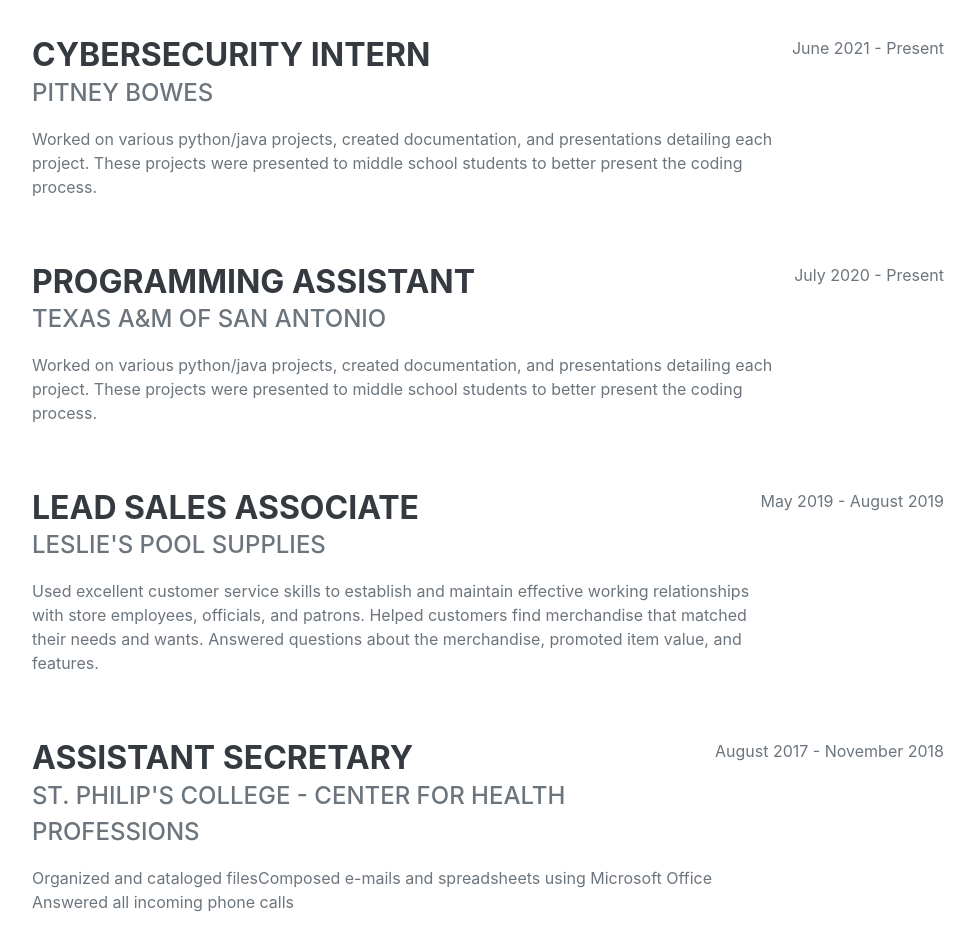
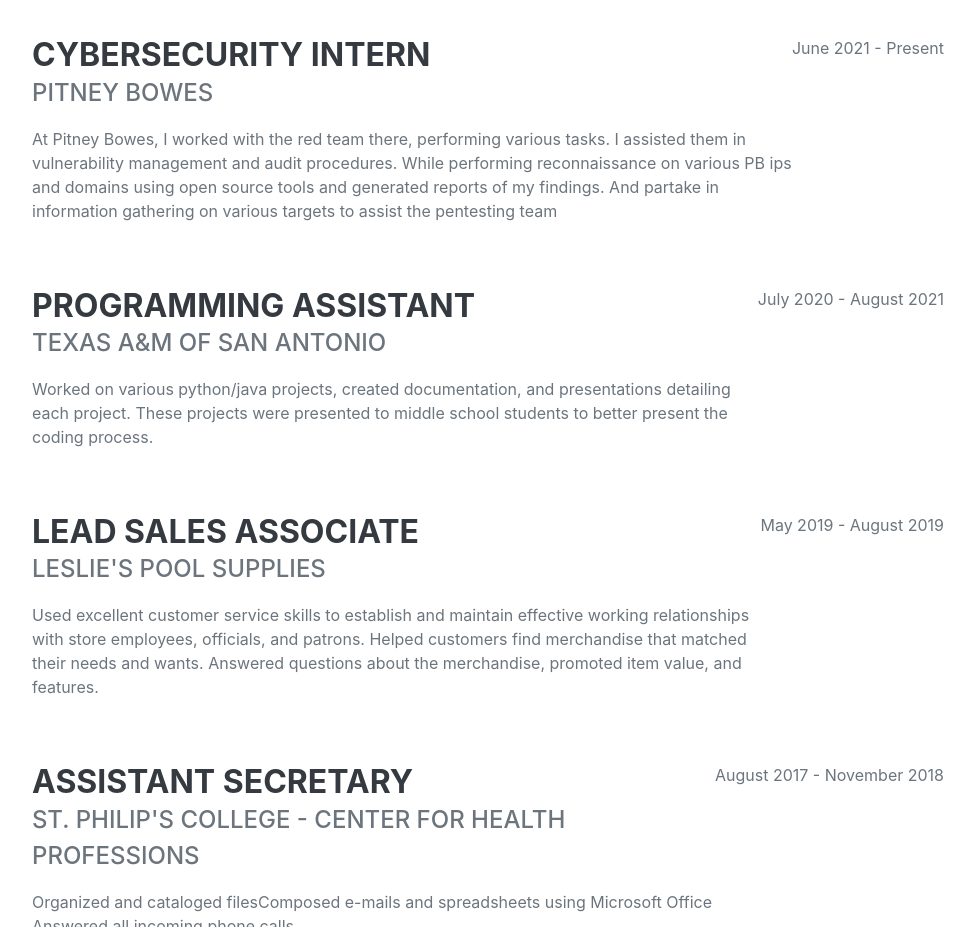
Before and after one commit to siinatra35/david.github.io, a plain HTML site: page index.html in a window 1280 px wide. Shown: the part 960-1887 px from the top of the page, without its empty margins (288-1263 px from the left). Drawn offline with nearby package versions, Linux system fonts and the light colour scheme; a web font is replaced by a local one.

Commit message:
added PB summary

```diff
--- a/index.html
+++ b/index.html
@@ -69,7 +69,8 @@
                     <div class="flex-grow-1">
                         <h3 class="mb-0">Cybersecurity Intern</h3>
                         <div class="subheading mb-3">Pitney Bowes</div>
-                        <p>Worked on various python/java projects, created documentation, and presentations detailing each project. These projects were presented to middle school students to better present the coding process.</p>
+                        <p>At Pitney Bowes, I worked with the red team there, performing various tasks. I assisted them in vulnerability management and audit procedures. While performing reconnaissance on various PB ips and domains using open source tools
+                            and generated reports of my findings. And partake in information gathering on various targets to assist the pentesting team</p>
                     </div>
                     <div class="flex-shrink-0"><span class="text-primary">June 2021 - Present</span></div>
                 </div>
@@ -80,7 +81,7 @@
                         <div class="subheading mb-3">Texas A&M of San Antonio</div>
                         <p>Worked on various python/java projects, created documentation, and presentations detailing each project. These projects were presented to middle school students to better present the coding process.</p>
                     </div>
-                    <div class="flex-shrink-0"><span class="text-primary">July 2020 - Present</span></div>
+                    <div class="flex-shrink-0"><span class="text-primary">July 2020 - August 2021</span></div>
                 </div>
                 <div class="d-flex flex-column flex-md-row justify-content-between mb-5">
                     <div class="flex-grow-1">
```
